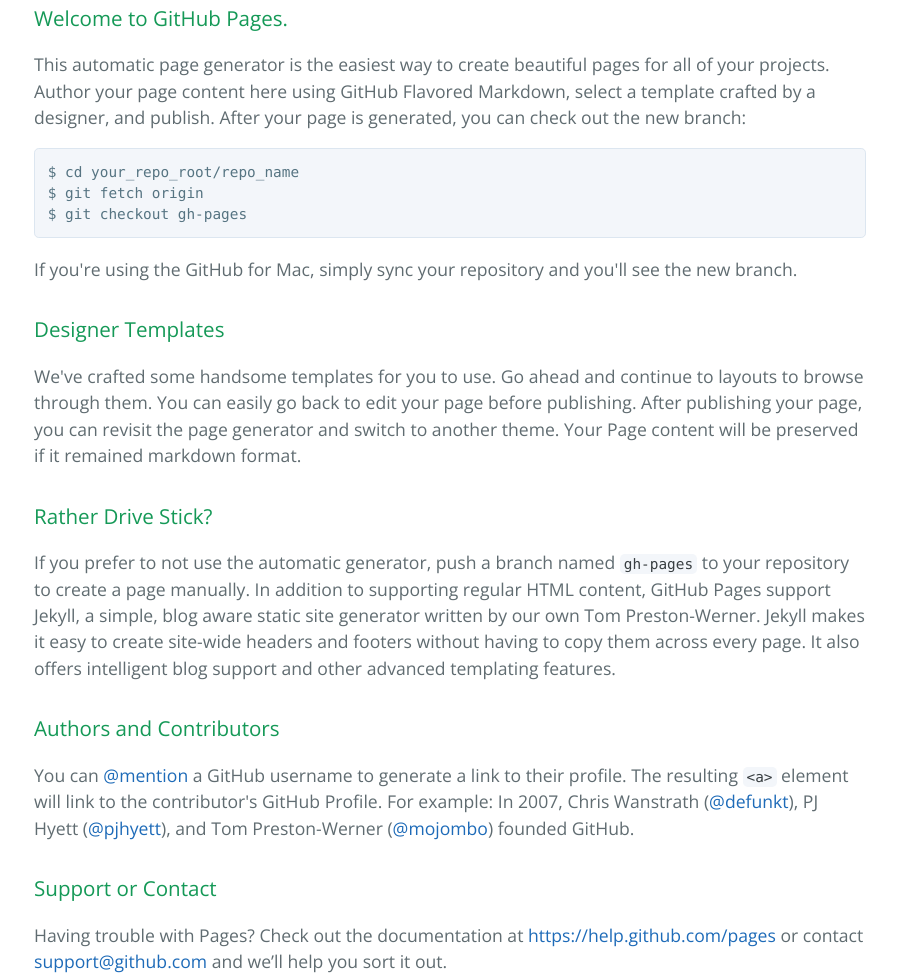
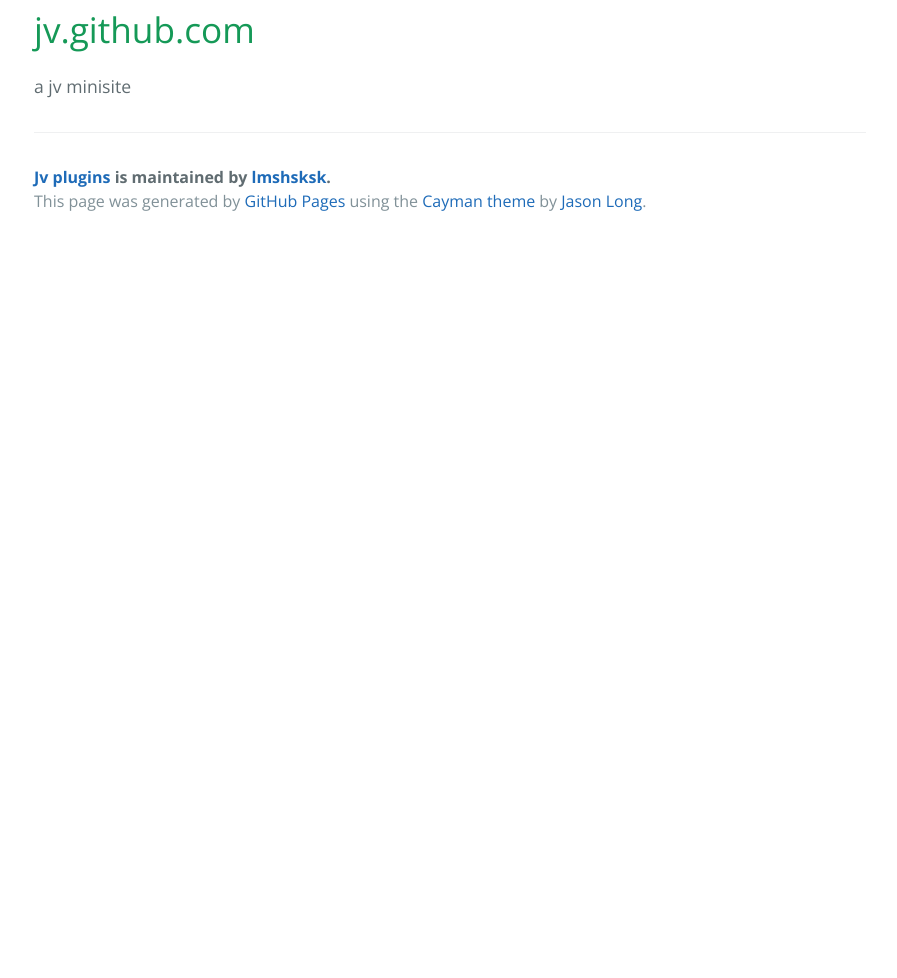
Before and after one commit to lmshsksk/jv_plugins, a plain HTML site: page index.html in a window 1280 px wide. Shown: the part 365-1343 px from the top of the page, without its empty margins (190-1087 px from the left). After the commit the page ends 800 px from the top, so only its background shows below. Drawn offline with nearby package versions, Linux system fonts and the light colour scheme.

```diff
--- a/index.html
+++ b/index.html
@@ -19,37 +19,10 @@
     </section>
 
     <section class="main-content">
-      <h3>
-<a id="welcome-to-github-pages" class="anchor" href="#welcome-to-github-pages" aria-hidden="true"><span class="octicon octicon-link"></span></a>Welcome to GitHub Pages.</h3>
+      <h1>
+<a id="jvgithubcom" class="anchor" href="#jvgithubcom" aria-hidden="true"><span class="octicon octicon-link"></span></a>jv.github.com</h1>
 
-<p>This automatic page generator is the easiest way to create beautiful pages for all of your projects. Author your page content here using GitHub Flavored Markdown, select a template crafted by a designer, and publish. After your page is generated, you can check out the new branch:</p>
-
-<pre><code>$ cd your_repo_root/repo_name
-$ git fetch origin
-$ git checkout gh-pages
-</code></pre>
-
-<p>If you're using the GitHub for Mac, simply sync your repository and you'll see the new branch.</p>
-
-<h3>
-<a id="designer-templates" class="anchor" href="#designer-templates" aria-hidden="true"><span class="octicon octicon-link"></span></a>Designer Templates</h3>
-
-<p>We've crafted some handsome templates for you to use. Go ahead and continue to layouts to browse through them. You can easily go back to edit your page before publishing. After publishing your page, you can revisit the page generator and switch to another theme. Your Page content will be preserved if it remained markdown format.</p>
-
-<h3>
-<a id="rather-drive-stick" class="anchor" href="#rather-drive-stick" aria-hidden="true"><span class="octicon octicon-link"></span></a>Rather Drive Stick?</h3>
-
-<p>If you prefer to not use the automatic generator, push a branch named <code>gh-pages</code> to your repository to create a page manually. In addition to supporting regular HTML content, GitHub Pages support Jekyll, a simple, blog aware static site generator written by our own Tom Preston-Werner. Jekyll makes it easy to create site-wide headers and footers without having to copy them across every page. It also offers intelligent blog support and other advanced templating features.</p>
-
-<h3>
-<a id="authors-and-contributors" class="anchor" href="#authors-and-contributors" aria-hidden="true"><span class="octicon octicon-link"></span></a>Authors and Contributors</h3>
-
-<p>You can <a href="https://github.com/blog/821" class="user-mention">@mention</a> a GitHub username to generate a link to their profile. The resulting <code>&lt;a&gt;</code> element will link to the contributor's GitHub Profile. For example: In 2007, Chris Wanstrath (<a href="https://github.com/defunkt" class="user-mention">@defunkt</a>), PJ Hyett (<a href="https://github.com/pjhyett" class="user-mention">@pjhyett</a>), and Tom Preston-Werner (<a href="https://github.com/mojombo" class="user-mention">@mojombo</a>) founded GitHub.</p>
-
-<h3>
-<a id="support-or-contact" class="anchor" href="#support-or-contact" aria-hidden="true"><span class="octicon octicon-link"></span></a>Support or Contact</h3>
-
-<p>Having trouble with Pages? Check out the documentation at <a href="https://help.github.com/pages">https://help.github.com/pages</a> or contact <a href="mailto:support@github.com">support@github.com</a> and we’ll help you sort it out.</p>
+<p>a jv minisite</p>
 
       <footer class="site-footer">
         <span class="site-footer-owner"><a href="https://github.com/lmshsksk/jv_plugins">Jv plugins</a> is maintained by <a href="https://github.com/lmshsksk">lmshsksk</a>.</span>
```
Also changed, not shown: params.json (+1 -1 lines).
